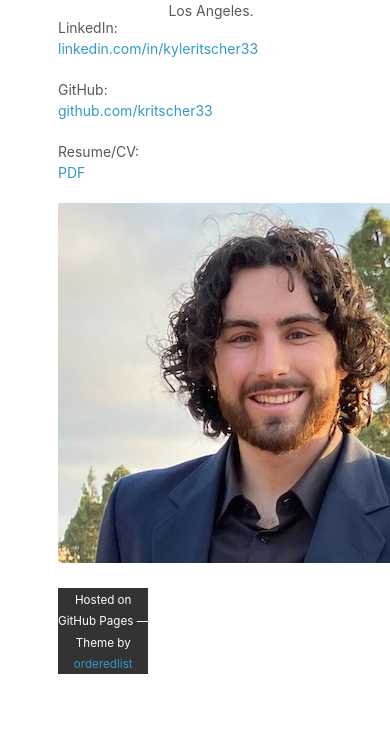
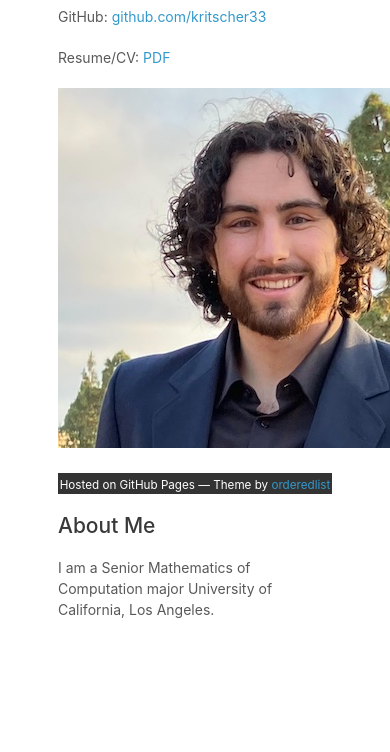
Before and after one commit to kritscher33/kritscher33.github.io, a plain HTML site: page index.html in a window 390 px wide. Shown: the part 185-937 px from the top of the page. After the commit the page ends 883 px from the top, so only its background shows below. Drawn offline with Linux system fonts and the light colour scheme; files that its build step writes are made by us from their sources; files whose address does not match are found by name.

Commit message:
small screens

```diff
--- a/stylesheets/styles.css
+++ b/stylesheets/styles.css
@@ -75,3 +75,16 @@ footer {
   background-color: #333;
   color: #fff;
 }
+
+/* Media query for smaller screens */
+@media screen and (max-width: 600px) {
+  .container {
+    flex-direction: column; /* Stack columns vertically */
+  }
+
+  .left-column,
+  .right-column {
+    width: auto; /* Reset column width */
+    margin-right: 0; /* Remove right margin */
+  }
+}
```
